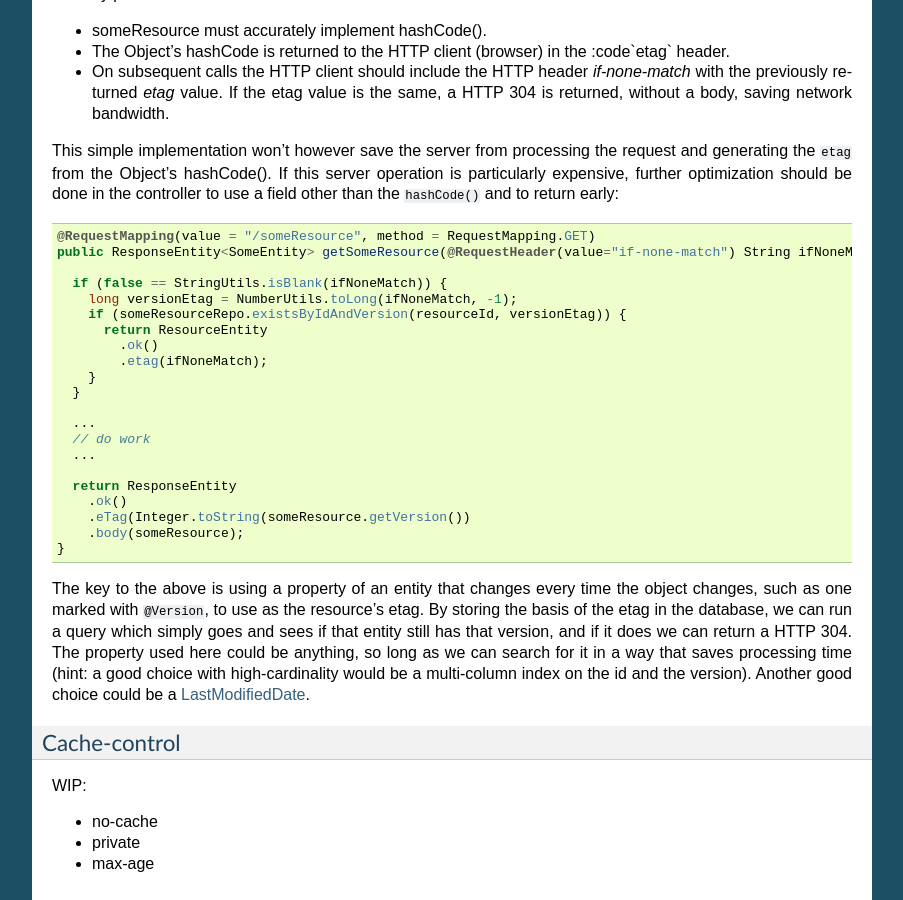
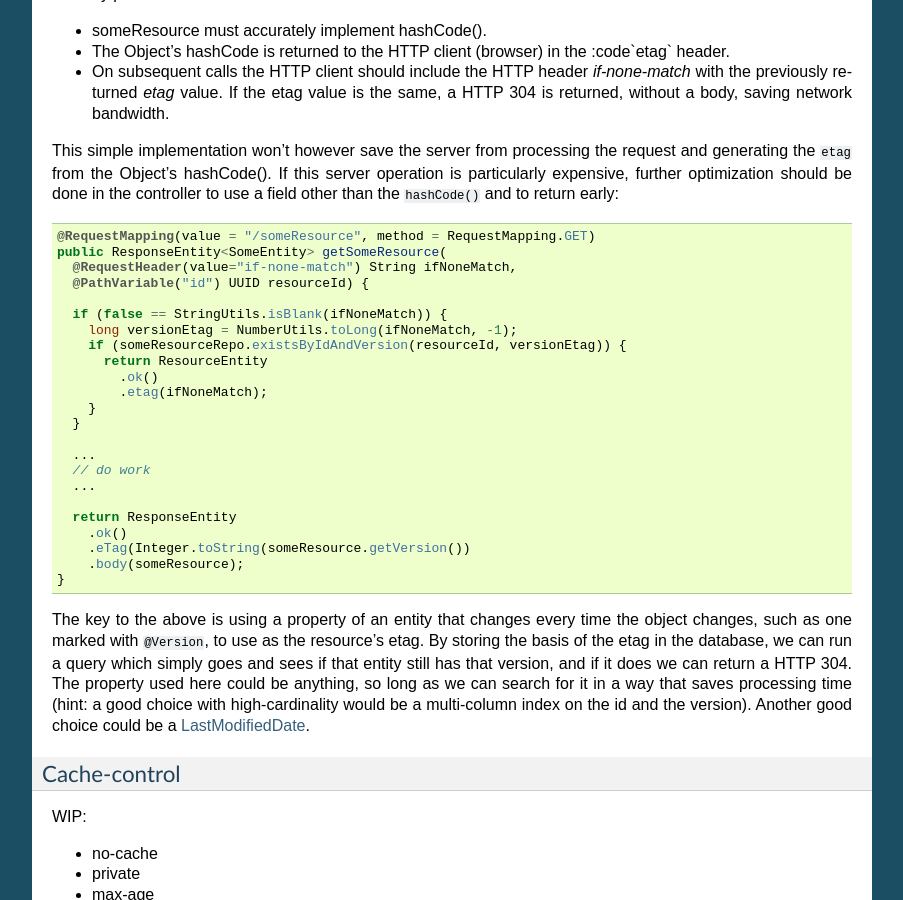
Before and after one commit to OpenLMIS/openlmis-ref-distro, a Sphinx documentation site: the page built from docs/source/conventions/performanceTips.rst, in a window 1280 px wide and 900 px high, scrolled down 6578 px. Shown: the whole window, without its empty margins (198-1101 px from the left). Built offline with Sphinx 7.4.7, drawn with Linux system fonts in a browser that asks for light colours; pages that are not in the unit, such as notebooks, are missing from menus; some of the changed lines change nothing that is shown.

Commit message:
OLMIS-2813, fix minor formatting and links

```diff
--- a/docs/source/conventions/performanceTips.rst
+++ b/docs/source/conventions/performanceTips.rst
@@ -392,7 +392,9 @@
 .. code-block:: Java
 
   @RequestMapping(value = "/someResource", method = RequestMapping.GET)
-  public ResponseEntity<SomeEntity> getSomeResource(@RequestHeader(value="if-none-match") String ifNoneMatch, @PathVariable("id") UUID resourceId) {
+  public ResponseEntity<SomeEntity> getSomeResource(
+    @RequestHeader(value="if-none-match") String ifNoneMatch,
+    @PathVariable("id") UUID resourceId) {
 
     if (false == StringUtils.isBlank(ifNoneMatch)) {
       long versionEtag = NumberUtils.toLong(ifNoneMatch, -1);
@@ -434,7 +436,7 @@
 .. _VisualVM: https://visualvm.github.io/
 .. _Nginx access log: https://github.com/OpenLMIS/openlmis-nginx#nginx-access-log-format
 .. _pagination API conventions: https://github.com/OpenLMIS/openlmis-template-service/blob/master/STYLE-GUIDE.md#pagination
-.. _Spring Data Pageable:
+.. _Spring Data Pageable: https://docs.spring.io/spring-data/data-commons/docs/1.6.1.RELEASE/reference/html/repositories.html#repositories.special-parameters
 .. _database paging pattern: https://groups.google.com/d/msg/openlmis-dev/WniSS9ZIdY4/B7vNXcchBgAJ
 .. _Spring Data projection: https://docs.spring.io/spring-data/rest/docs/current/reference/html/#projections-excerpts.projections
 .. _environment variables to show what SQL: https://stackoverflow.com/questions/30118683/how-to-log-sql-statements-in-spring-boot
@@ -443,5 +445,5 @@
 .. _No FETCH JOINS: http://learningviacode.blogspot.nl/2012/08/fetch-join-and-cartesian-product-problem.html
 .. _low cardinality indexes negatively impact performance: https://www.ibm.com/developerworks/data/library/techarticle/dm-1309cardinal/
 .. _More indexing tips: https://devcenter.heroku.com/articles/postgresql-indexes
-.. _Http Caching: https://developers.google.com/web/fundamentals/performance/optimizing-content-efficiency/http-
+.. _Http Caching: https://developers.google.com/web/fundamentals/performance/optimizing-content-efficiency/http-caching
 .. _LastModifiedDate: https://docs.spring.io/spring-data/jpa/docs/current/reference/html/#auditing.basics
```
